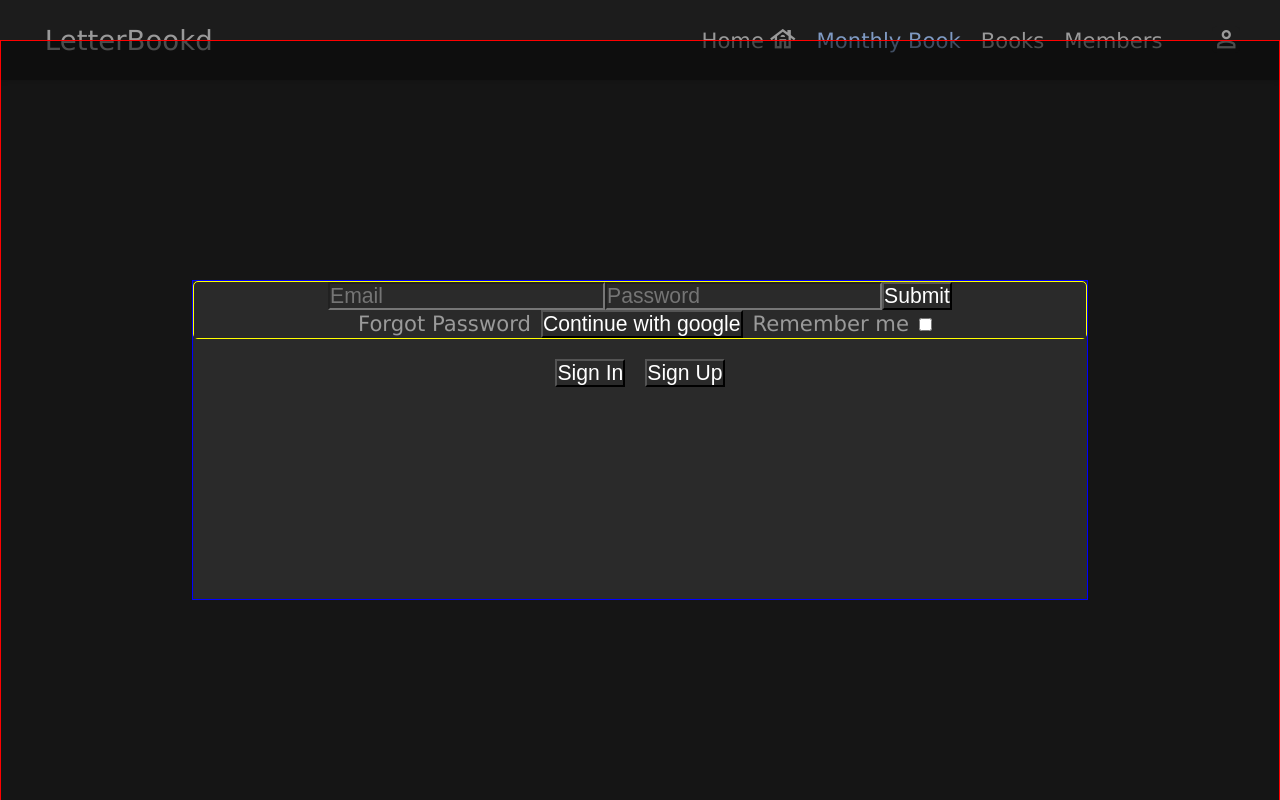
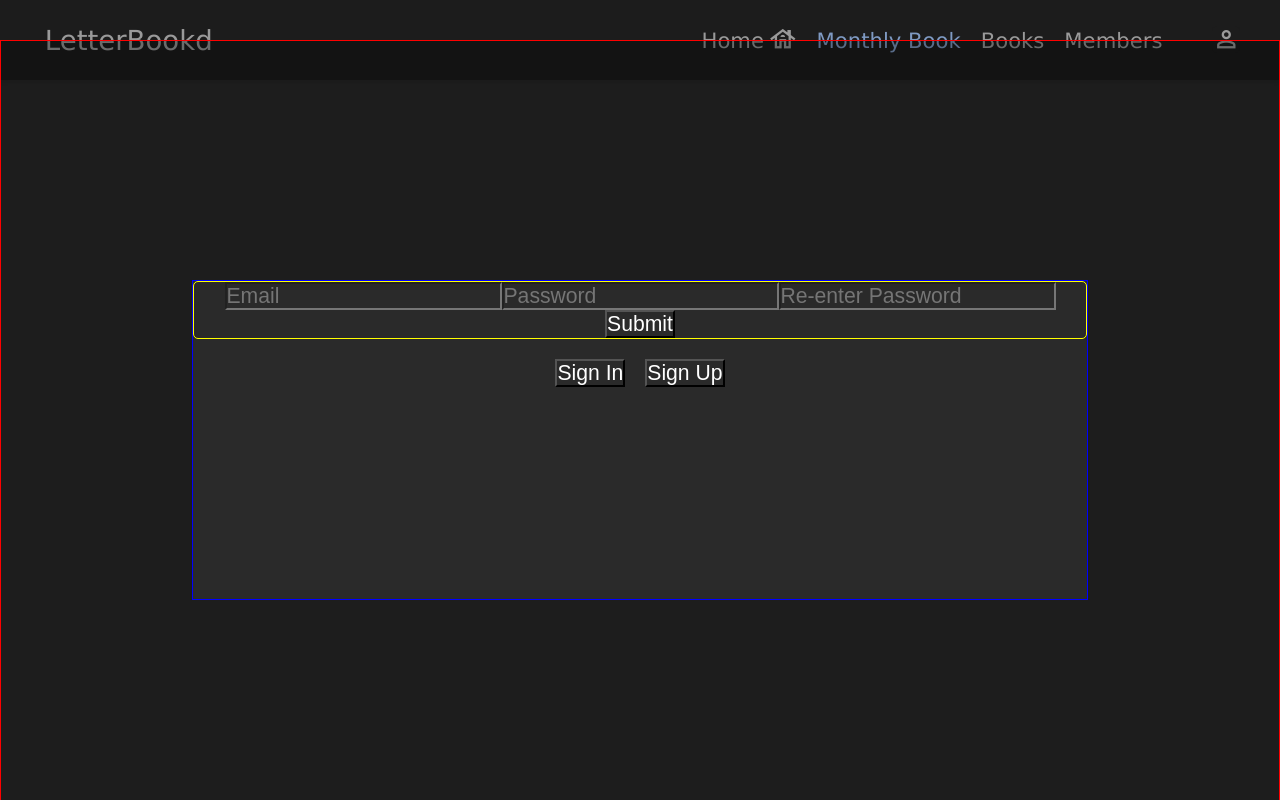
Before and after one commit to diaz-francisco/LetterBookd, a React (Vite) app in the folder frontend/: page /signin in a window 1280 px wide. Built offline with nearby package versions, Linux system fonts and the light colour scheme.

Commit message:
signin modal css

```diff
--- a/frontend/src/components/Auth/Signin.tsx
+++ b/frontend/src/components/Auth/Signin.tsx
@@ -2,12 +2,20 @@ import { useState, useEffect } from "react";
 import "./styles/Signin.css";
 import { useNavigate } from "react-router-dom";
 
-const Signin: React.FC = () => {
-  const [mode, setMode] = useState<"signin" | "signup">("signin");
+type SigninProps = {
+  onClose?: () => void;
+};
+
+const Signin: React.FC<SigninProps> = ({ onClose }) => {
+  const [mode, setMode] = useState<"signin" | "signup">("signup");
   const navigate = useNavigate();
 
   const closeSignin = () => {
-    navigate(-1); // or navigate("/") if you prefer a fixed destination
+    if (onClose) {
+      onClose();
+      return;
+    }
+    navigate(-1); // fallback: go back if used as a route
   };
 
   useEffect(() => {
--- a/frontend/src/components/Auth/styles/Signin.css
+++ b/frontend/src/components/Auth/styles/Signin.css
@@ -3,7 +3,7 @@
   top: 5vh;
   width: 100%;
   height: 100%;
-  background: rgba(0, 0, 0, 0.5);
+  background: rgba(0, 0, 0, 0.3);
   display: flex;
   flex-direction: column;
   align-items: center;
```
